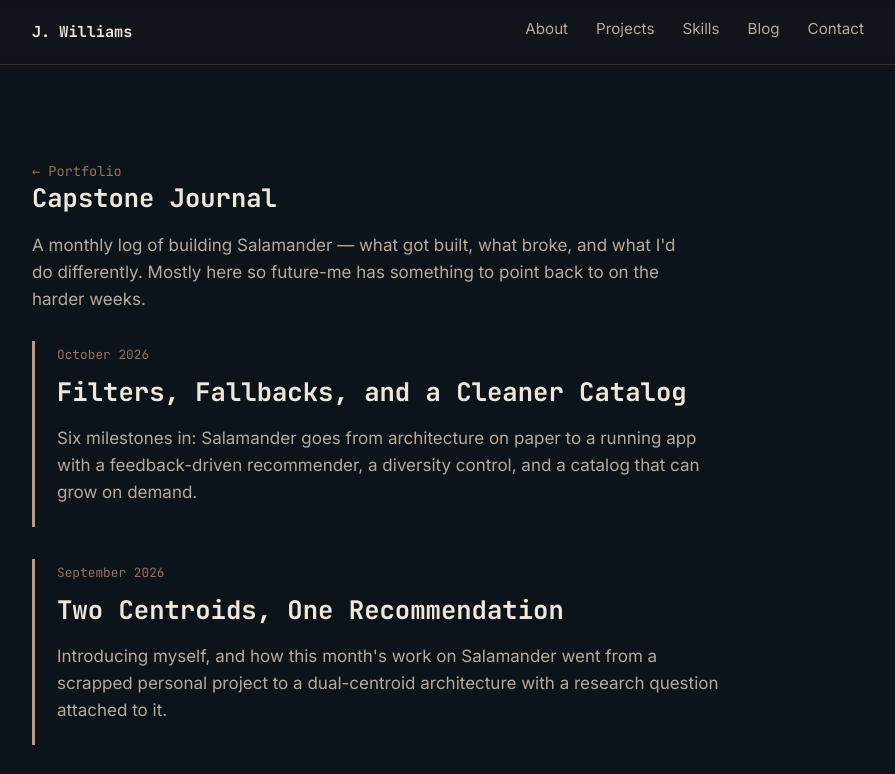
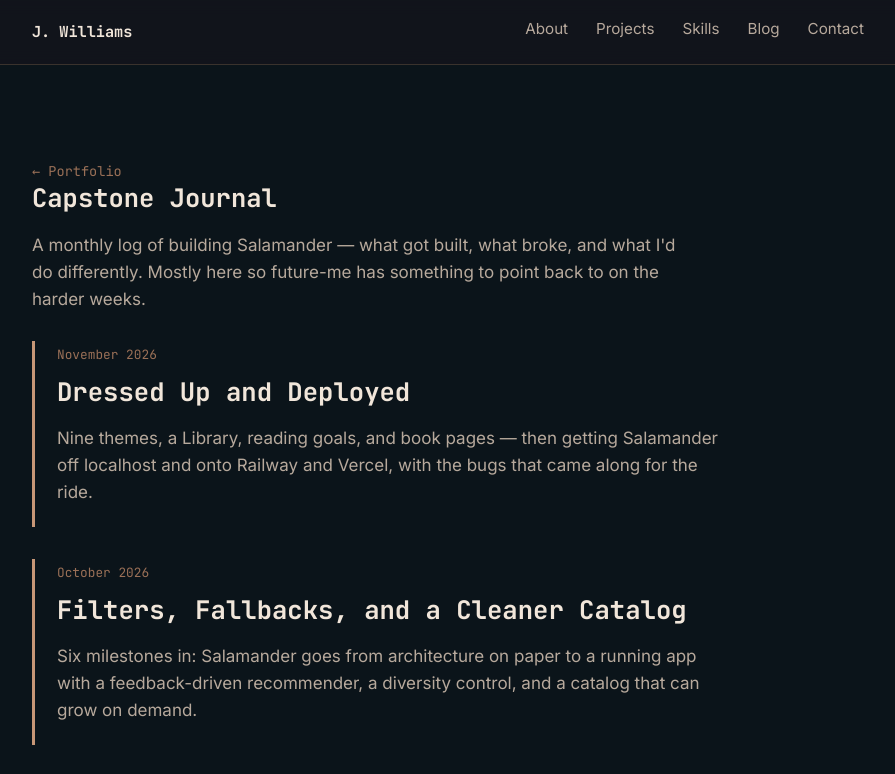
Before and after one commit to jcwilliams2/jcwilliams2.github.io, a plain HTML site: page blog/index.html in a window 1280 px wide. Shown: the top 774 px of the page, without its empty margins (192-1087 px from the left). Drawn offline with Linux system fonts and the light colour scheme.

Commit message:
Add new blog post 'Dressed Up and Deployed' for November
Added a new blog post titled 'Dressed Up and Deployed' with a summary.

```diff
--- a/blog/index.html
+++ b/blog/index.html
@@ -40,6 +40,17 @@
 
         <ul class="post-list">
           <li>
+            <a class="post-card" href="dressed-up-and-deployed.html">
+              <p class="post-date">November 2026</p>
+              <h2>Dressed Up and Deployed</h2>
+              <p>
+                Nine themes, a Library, reading goals, and book pages — then
+                getting Salamander off localhost and onto Railway and Vercel,
+                with the bugs that came along for the ride.
+              </p>
+            </a>
+          </li>
+          <li>
             <a class="post-card" href="filters-fallbacks-and-a-cleaner-catalog.html">
               <p class="post-date">October 2026</p>
               <h2>Filters, Fallbacks, and a Cleaner Catalog</h2>
```
